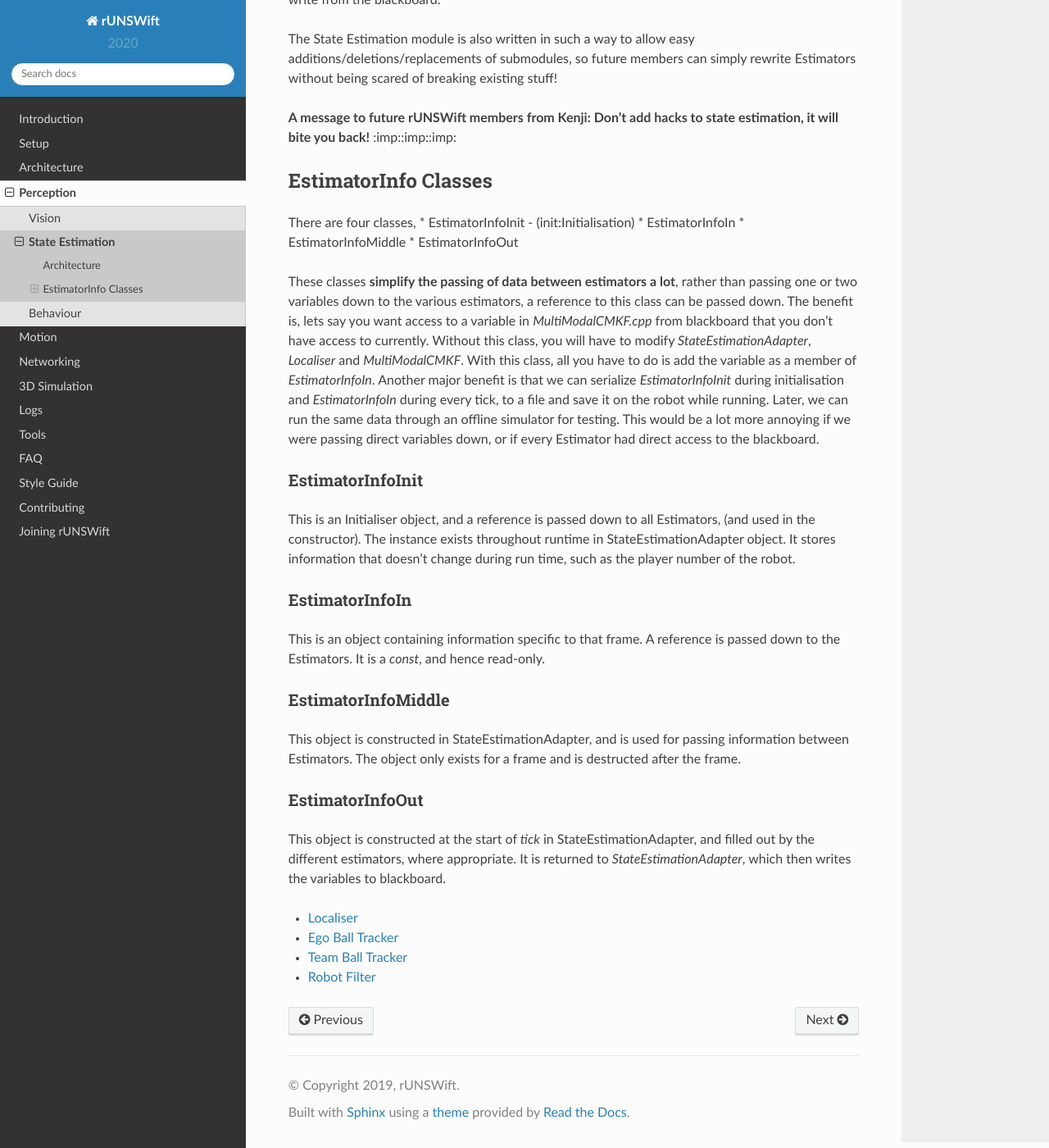
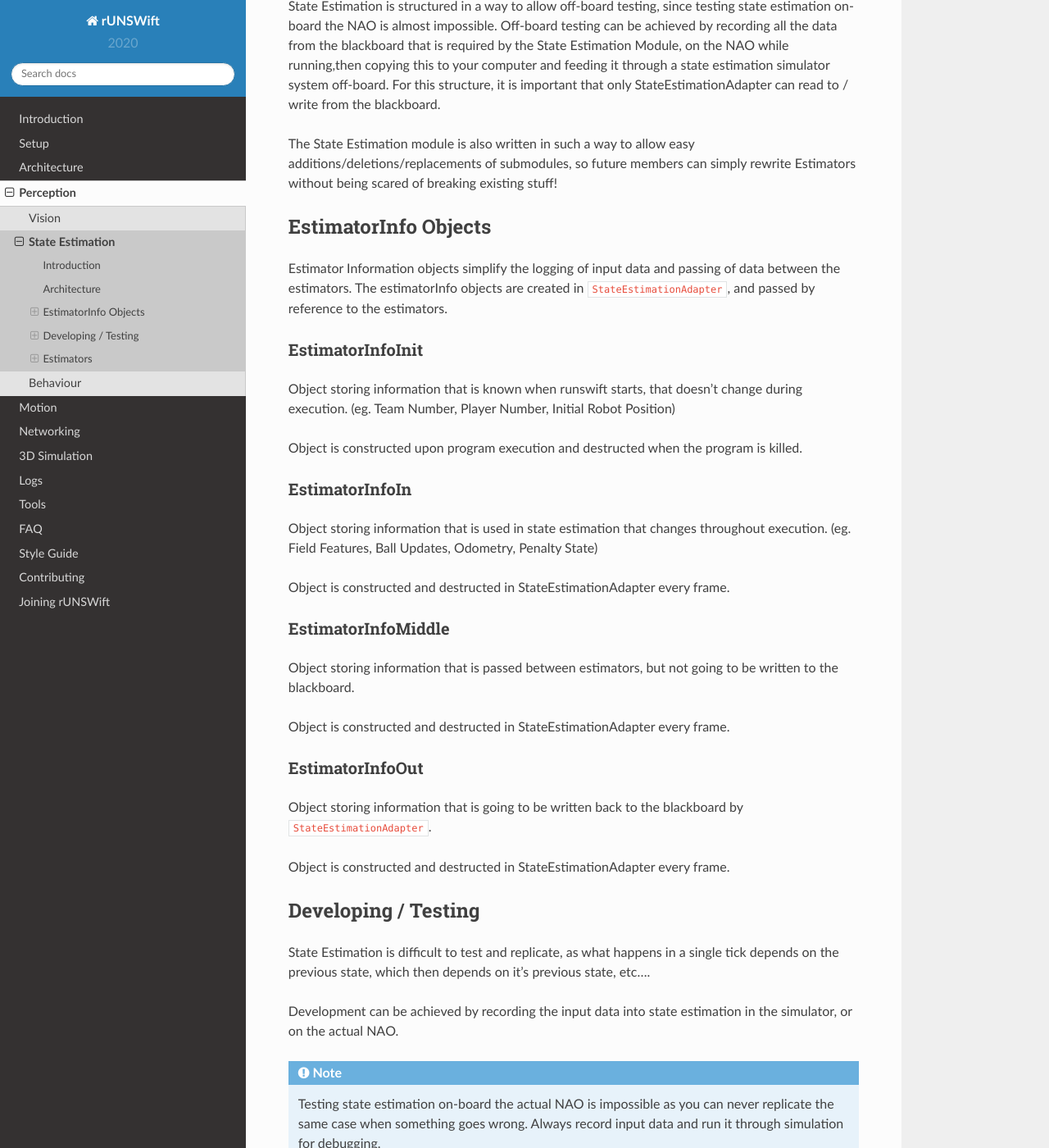
Before and after one commit to UNSWComputing/rUNSWift-docs, a Sphinx documentation site: the page built from source/state_estimation.rst, in a window 1280 px wide and 1400 px high, scrolled down 433 px. Shown: the whole window at 82% size. Built offline with Sphinx 7.4.7 and the Read the Docs theme 2.0.0, drawn with Linux system fonts in a browser that asks for light colours; some of the changed text lies outside the part shown.

Commit message:
adding things one by one

```diff
--- a/source/pc_setup.rst
+++ b/source/pc_setup.rst
@@ -35,4 +35,6 @@ Build Environment Setup
 
 Run :code:`bin/build_setup.sh` inside the cloned repository.
 
-* :doc:`simulation_setup`
+.. warning::
+    This setup only works at Uni.
+    Due to software licensing, rUNSWift can't publicly release some SDKs provided by Softbank.
--- a/source/state_estimation.rst
+++ b/source/state_estimation.rst
@@ -1,6 +1,12 @@
 ################
 State Estimation
 ################
+
+************
+Introduction
+************
+
+State Estimation's purpose is to estimate the position and velocity of the robot, ball and other robots on the field.
 
 ************
 Architecture
@@ -8,44 +14,87 @@ Architecture
 
 .. image:: draw.io/state_estimation.png
 
+
 State Estimation is structured in a way to allow off-board testing, since testing state estimation on-board the NAO is almost impossible. Off-board testing can be achieved by recording all the data from the blackboard that is required by the State Estimation Module, on the NAO while running,then copying this to your computer and feeding it through a state estimation simulator system off-board. For this structure, it is important that only StateEstimationAdapter can read to / write from the blackboard.
 
 The State Estimation module is also written in such a way to allow easy additions/deletions/replacements of submodules, so future members can simply rewrite Estimators without being scared of breaking existing stuff!
 
-**A message to future rUNSWift members from Kenji: Don't add hacks to state estimation, it will bite you back!** :imp::imp::imp:
+
 
 
 *********************
-EstimatorInfo Classes
+EstimatorInfo Objects
 *********************
 
-There are four classes,
-* EstimatorInfoInit - (init:Initialisation)
-* EstimatorInfoIn
-* EstimatorInfoMiddle
-* EstimatorInfoOut
-
-These classes **simplify the passing of data between estimators a lot**, rather than passing one or two variables down to the various estimators, a reference to this class can be passed down. The benefit is, lets say you want access to a variable in `MultiModalCMKF.cpp` from blackboard that you don't have access to currently. Without this class, you will have to modify `StateEstimationAdapter`, `Localiser` and `MultiModalCMKF`. With this class, all you have to do is add the variable as a member of `EstimatorInfoIn`. Another major benefit is that we can serialize `EstimatorInfoInit` during initialisation and `EstimatorInfoIn` during every tick, to a file and save it on the robot while running. Later, we can run the same data through an offline simulator for testing. This would be a lot more annoying if we were passing direct variables down, or if every Estimator had direct access to the blackboard.
+Estimator Information objects simplify the logging of input data and passing of data between the estimators. The estimatorInfo objects are created in :code:`StateEstimationAdapter`, and passed by reference to the estimators.
 
 EstimatorInfoInit
 =================
 
-This is an Initialiser object, and a reference is passed down to all Estimators, (and used in the constructor). The instance exists throughout runtime in StateEstimationAdapter object. It stores information that doesn't change during run time, such as the player number of the robot.
+Object storing information that is known when runswift starts, that doesn't change during execution.
+(eg. Team Number, Player Number, Initial Robot Position)
+
+Object is constructed upon program execution and destructed when the program is killed.
 
 EstimatorInfoIn
 ===============
-This is an object containing information specific to that frame. A reference is passed down to the Estimators. It is a `const`, and hence read-only.
+
+Object storing information that is used in state estimation that changes throughout execution.
+(eg. Field Features, Ball Updates, Odometry, Penalty State)
+
+Object is constructed and destructed in StateEstimationAdapter every frame.
 
 EstimatorInfoMiddle
 ===================
 
-This object is constructed in StateEstimationAdapter, and is used for passing information between Estimators. The object only exists for a frame and is destructed after the frame.
+Object storing information that is passed between estimators, but not going to be written to the blackboard.
+
+Object is constructed and destructed in StateEstimationAdapter every frame.
 
 EstimatorInfoOut
 ================
 
-This object is constructed at the start of `tick` in StateEstimationAdapter, and filled out by the different estimators, where appropriate. It is returned to `StateEstimationAdapter`, which then writes the variables to blackboard.
+Object storing information that is going to be written back to the blackboard by :code:`StateEstimationAdapter`.
 
+Object is constructed and destructed in StateEstimationAdapter every frame.
+
+
+********************
+Developing / Testing
+********************
+State Estimation is difficult to test and replicate, as what happens in a single tick depends on the previous state, which then depends on it's previous state, etc....
+
+Development can be achieved by recording the input data into state estimation in the simulator, or on the actual NAO.
+
+.. note::
+   Testing state estimation on-board the actual NAO is impossible as you can never replicate the same case when something goes wrong. Always record input data and run it through simulation for debugging.
+
+Logging State Estimation Input
+==============================
+
+To log estimatorInfoInit and estimatorInfoIn,
+   1. Enable logging by setting :code:`save_estimator_objects_to_file=TRUE` under :code:`stateestimation` in :code:`runswift.cfg`.
+   2. (Optional: Change file name by the :code:`estimator_objects_file_name` option under :code:`stateestimation` options in :code:`runswift.cfg`. (eg. :code:`estimator_objects_file_name=test.txt`). Default is :code:`estimator_objects_record.txt`.
+
+Running State Estimation Simulator
+==================================
+
+To run the state estimation simulator,
+   1. Compile the state estimation simulator by running :code:`nao_build-2.8.sh state-estimation-simulator.bin`.
+   2. Run the simulator :code:`state-estimation-simulator-2.8.sh <path/to/file>`.
+      (eg. :code:`state-estimation-simulator-2.8.sh logs/record.txt`)
+
+
+.. warning::
+   Don't add hacks to state estimation. It is very easy to break it and hard to fix!
+
+
+
+**********
+Estimators
+**********
+
+There are currently four estimators.
 
 .. toctree::
    :maxdepth: 1
```
Also changed, not shown: source/nao_setup.rst (+41 -0 lines).
